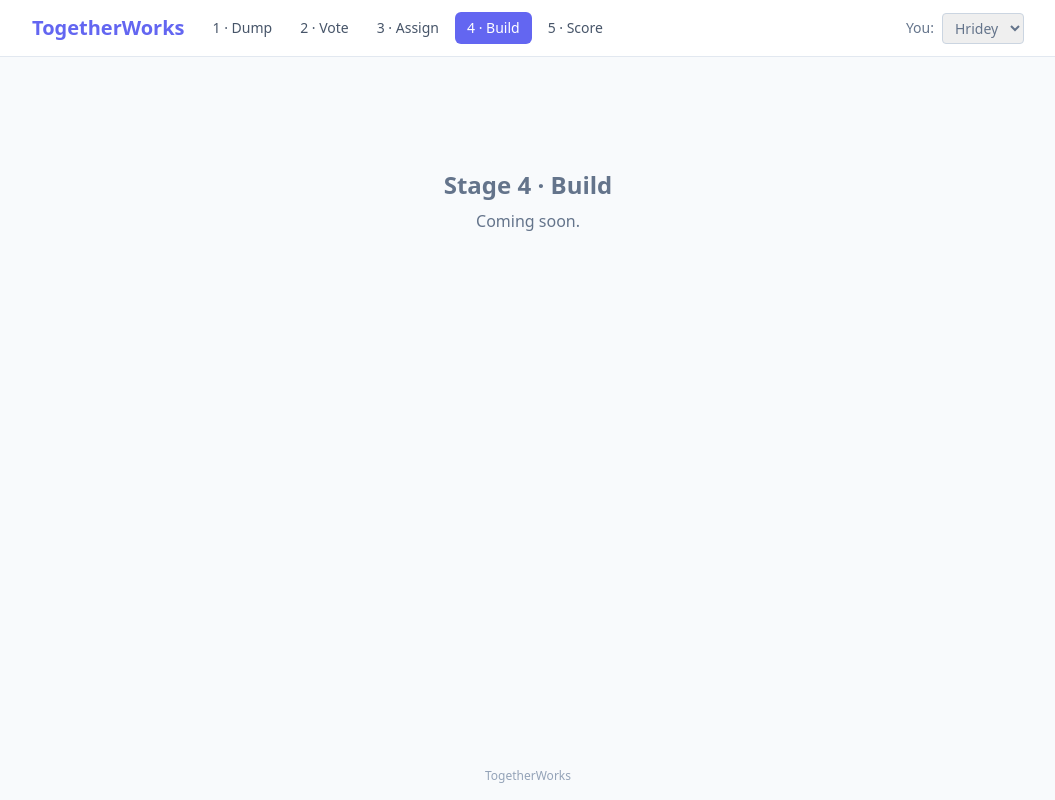
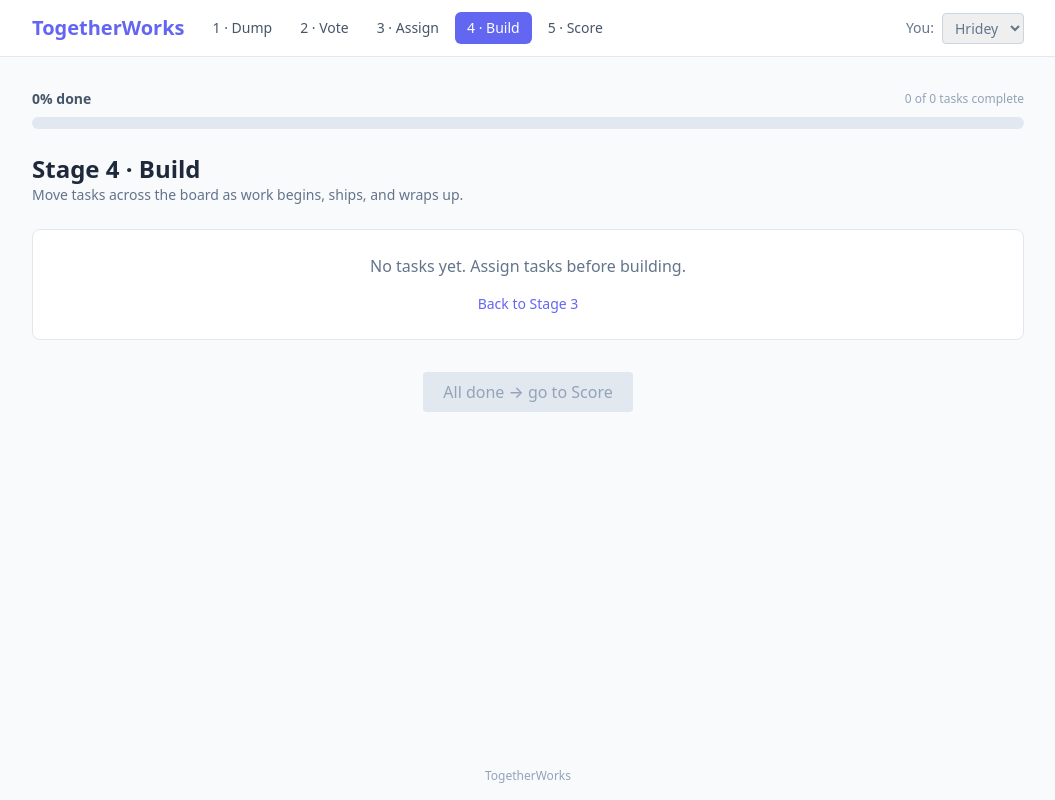
Before and after one commit to hrideymarwah15/TogetherWorks, a React (Vite) app: page / in a window 1280 px wide. Both pictures are taken after a click on the button "4 · Build". Shown: the whole page, without its empty margins (112-1167 px from the left). Built offline with nearby package versions, Linux system fonts and the light colour scheme.

Commit message:
Add the build board

```diff
--- /dev/null
+++ b/src/components/TaskBoard.jsx
@@ -0,0 +1,93 @@
+import { useApp } from "../context/AppContext.jsx";
+
+const COLUMNS = [
+  { id: "todo", title: "To Do" },
+  { id: "inprogress", title: "In Progress" },
+  { id: "done", title: "Done" },
+];
+
+export default function TaskBoard() {
+  const { tasks, setTasks, currentMember } = useApp();
+
+  const moveTask = (taskId, direction) => {
+    setTasks((prev) =>
+      prev.map((task) => {
+        if (task.id !== taskId) return task;
+
+        const currentIndex = COLUMNS.findIndex((column) => column.id === task.status);
+        const nextIndex = currentIndex + direction;
+
+        if (nextIndex < 0 || nextIndex >= COLUMNS.length) return task;
+
+        return { ...task, status: COLUMNS[nextIndex].id };
+      })
+    );
+  };
+
+  return (
+    <div className="grid gap-4 lg:grid-cols-3">
+      {COLUMNS.map((column, columnIndex) => {
+        const columnTasks = tasks.filter((task) => task.status === column.id);
+
+        return (
+          <section
+            key={column.id}
+            className="bg-white border border-slate-200 rounded-lg p-4 min-h-60"
+          >
+            <div className="flex items-center justify-between gap-3">
+              <h3 className="font-semibold text-slate-800">{column.title}</h3>
+              <span className="text-xs font-semibold text-slate-400">
+                {columnTasks.length}
+              </span>
+            </div>
+
+            {columnTasks.length === 0 ? (
+              <p className="text-sm text-slate-400 mt-4">No tasks here.</p>
+            ) : (
+              <div className="mt-4 space-y-3">
+                {columnTasks.map((task) => {
+                  const isMine = task.assignee === currentMember;
+
+                  return (
+                    <article
+                      key={task.id}
+                      className={
+                        "rounded-lg border bg-slate-50 p-3 shadow-sm " +
+                        (isMine ? "border-brand" : "border-slate-200")
+                      }
+                    >
+                      <h4 className="text-sm font-semibold text-slate-800">
+                        {task.title}
+                      </h4>
+                      <p className="text-xs text-slate-500 mt-1">
+                        {task.assignee}
+                      </p>
+                      <div className="flex items-center justify-between gap-2 mt-3">
+                        <button
+                          type="button"
+                          onClick={() => moveTask(task.id, -1)}
+                          disabled={columnIndex === 0}
+                          className="h-8 w-8 rounded border border-slate-300 text-slate-600 disabled:cursor-not-allowed disabled:opacity-40 hover:bg-white"
+                        >
+                          ←
+                        </button>
+                        <button
+                          type="button"
+                          onClick={() => moveTask(task.id, 1)}
+                          disabled={columnIndex === COLUMNS.length - 1}
+                          className="h-8 w-8 rounded border border-slate-300 text-slate-600 disabled:cursor-not-allowed disabled:opacity-40 hover:bg-white"
+                        >
+                          →
+                        </button>
+                      </div>
+                    </article>
+                  );
+                })}
+              </div>
+            )}
+          </section>
+        );
+      })}
+    </div>
+  );
+}
--- a/src/pages/Build.jsx
+++ b/src/pages/Build.jsx
@@ -1,8 +1,66 @@
+import TaskBoard from "../components/TaskBoard.jsx";
+import { useApp } from "../context/AppContext.jsx";
+
 export default function Build() {
+  const { tasks, setStage } = useApp();
+  const doneCount = tasks.filter((task) => task.status === "done").length;
+  const progress = tasks.length === 0 ? 0 : Math.round((doneCount / tasks.length) * 100);
+  const allDone = tasks.length > 0 && tasks.every((task) => task.status === "done");
+
   return (
-    <div className="text-center text-slate-500 py-20">
-      <h2 className="text-2xl font-semibold mb-2">Stage 4 · Build</h2>
-      <p>Coming soon.</p>
-    </div>
+    <section>
+      <div className="mb-6">
+        <div className="flex items-center justify-between gap-3 mb-2">
+          <span className="text-sm font-semibold text-slate-600">
+            {progress}% done
+          </span>
+          <span className="text-xs text-slate-400">
+            {doneCount} of {tasks.length} tasks complete
+          </span>
+        </div>
+        <div className="h-3 rounded-full bg-slate-200 overflow-hidden">
+          <div
+            className="h-full bg-brand transition-all"
+            style={{ width: `${progress}%` }}
+          />
+        </div>
+      </div>
+
+      <header className="mb-6">
+        <h2 className="text-2xl font-bold">Stage 4 · Build</h2>
+        <p className="text-slate-500 text-sm">
+          Move tasks across the board as work begins, ships, and wraps up.
+        </p>
+      </header>
+
+      {tasks.length === 0 ? (
+        <div className="bg-white border border-slate-200 rounded-lg p-6 text-center">
+          <p className="text-slate-500">No tasks yet. Assign tasks before building.</p>
+          <button
+            onClick={() => setStage(3)}
+            className="mt-4 text-brand font-medium text-sm hover:opacity-80"
+          >
+            Back to Stage 3
+          </button>
+        </div>
+      ) : (
+        <TaskBoard />
+      )}
+
+      <div className="text-center mt-8">
+        <button
+          onClick={() => setStage(5)}
+          disabled={!allDone}
+          className={
+            "px-5 py-2 rounded font-medium transition " +
+            (allDone
+              ? "bg-slate-800 text-white hover:bg-slate-700"
+              : "bg-slate-200 text-slate-400 cursor-not-allowed")
+          }
+        >
+          All done → go to Score
+        </button>
+      </div>
+    </section>
   );
 }
```
